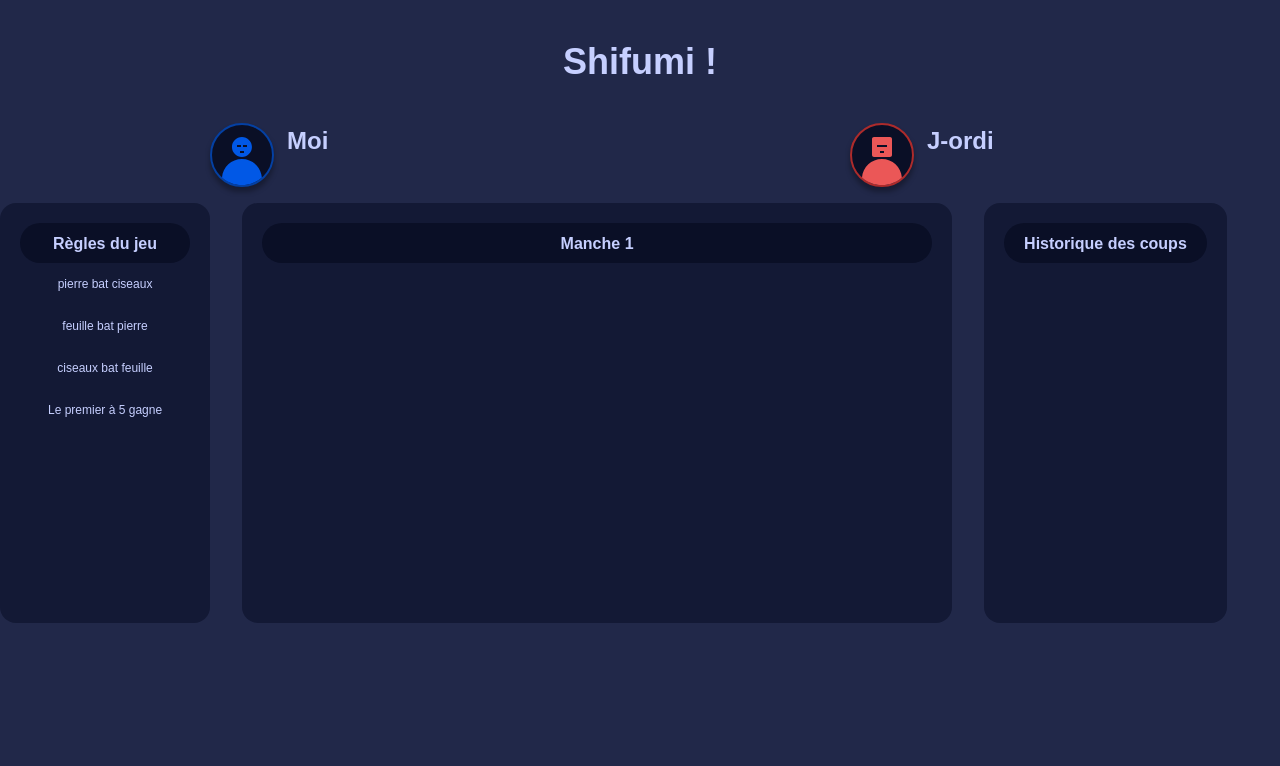
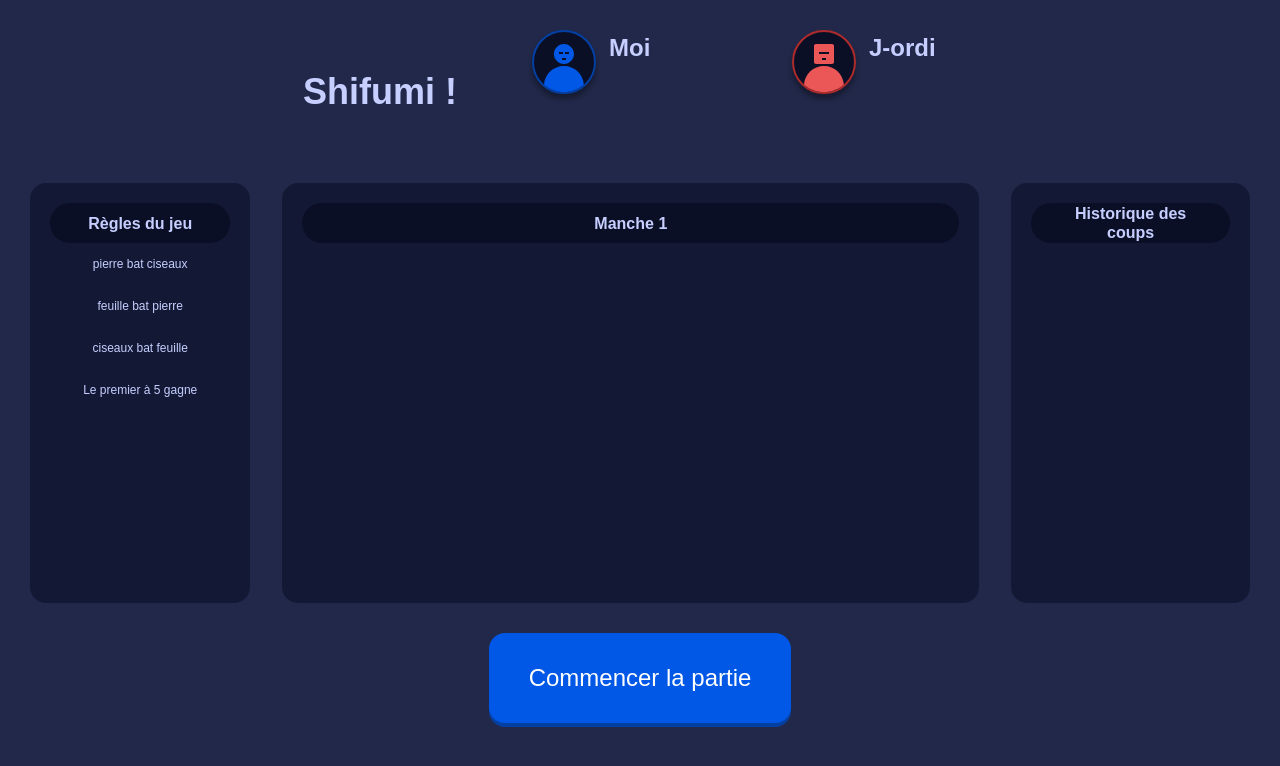
Before and after one commit to FranceHuon/shifumi, a React (Vite) app in the folder packages/webapp/: page / in a window 1280 px wide. Shown: the top 766 px of the page. Built offline with nearby package versions, Linux system fonts and the light colour scheme; a web font is replaced by a local one.

Commit message:
:art: button improvement

```diff
--- a/packages/webapp/src/components/GameLayout.tsx
+++ b/packages/webapp/src/components/GameLayout.tsx
@@ -1,4 +1,4 @@
-import { Flex } from '@chakra-ui/react';
+import { Flex, Wrap } from '@chakra-ui/react';
 import BoxLayout from './ui/BoxLayout';
 import BoxHeading from './ui/BoxHeading';
 import GameRulesContainer from './gameRules/GameRulesContainer';
@@ -7,7 +7,7 @@ import GameRules from './gameRules/GameRules';
 const GameLayout = () => {
 	return (
 		<Flex gap={8}>
-			<BoxLayout>
+			<BoxLayout width={224}>
 				<BoxHeading>Règles du jeu</BoxHeading>
 				<GameRulesContainer>
 					<GameRules rule="pierre bat ciseaux"></GameRules>
@@ -16,9 +16,11 @@ const GameLayout = () => {
 					<GameRules rule="Le premier à 5 gagne"></GameRules>
 				</GameRulesContainer>
 			</BoxLayout>
+
 			<BoxLayout width={710}>
 				<BoxHeading>Manche 1</BoxHeading>
 			</BoxLayout>
+
 			<BoxLayout>
 				<BoxHeading>Historique des coups</BoxHeading>
 			</BoxLayout>
--- a/packages/webapp/src/components/player/PlayerSection.tsx
+++ b/packages/webapp/src/components/player/PlayerSection.tsx
@@ -3,7 +3,6 @@ import { PropsWithChildren } from 'react';
 
 type PlayerSectionProps = PropsWithChildren<{
 	playerAvatar: React.ReactElement;
-	reverse?: boolean;
 }>;
 const PlayerSection = ({ playerAvatar, children }: PlayerSectionProps) => {
 	return (
--- a/packages/webapp/src/components/ui/AppLayout.tsx
+++ b/packages/webapp/src/components/ui/AppLayout.tsx
@@ -1,27 +1,27 @@
-import { Box, Flex, Center } from '@chakra-ui/react';
+import { Box, Flex, Center, Wrap, WrapItem } from '@chakra-ui/react';
 import GameTitle from './GameTitle';
+import GameLayout from '../GameLayout';
 import PlayerSection from '../player/PlayerSection';
+import PlayerName from '../player/PlayerName';
+import RobotAvatar from '../../assets/images/avatars/RobotAvatar';
 import HumanAvatar from '../../assets/images/avatars/HumanAvatar';
-import RobotAvatar from '../../assets/images/avatars/RobotAvatar';
-import GameLayout from '../GameLayout';
-import PlayerName from '../player/PlayerName';
+import BasicButton from './BasicButton';
 
 const AppLayout = () => {
 	return (
-		<Box>
-			<Center>
+		<Wrap spacing="30px" justify="center" padding="30px">
+			<WrapItem>
 				<GameTitle gameTitle="Shifumi !"></GameTitle>
-			</Center>
-			<Flex justifyContent="space-around">
+			</WrapItem>
 			<PlayerSection playerAvatar={<HumanAvatar />}>
 				<PlayerName name="Moi"></PlayerName>
 			</PlayerSection>
 			<PlayerSection playerAvatar={<RobotAvatar />}>
 				<PlayerName name="J-ordi"></PlayerName>
 			</PlayerSection>
-			</Flex>
 			<GameLayout></GameLayout>
-		</Box>
+			<BasicButton buttonTitle="Commencer la partie" />
+		</Wrap>
 	);
 };
 export default AppLayout;
--- a/packages/webapp/src/components/ui/BasicButton.tsx
+++ b/packages/webapp/src/components/ui/BasicButton.tsx
@@ -1,4 +1,4 @@
-import { Button, Box } from '@chakra-ui/react';
+import { Button, Text } from '@chakra-ui/react';
 
 type BasicButtonProps = {
 	leftIcon?: React.ReactElement;
@@ -8,24 +8,23 @@ type BasicButtonProps = {
 
 const BasicButton = ({ leftIcon, buttonTitle, width }: BasicButtonProps) => {
 	return (
-		<Box bg="primary.hardBlue" height={100} width={width} rounded="2xl">
 		<Button
 			bg="secondary.electricBlue"
 			leftIcon={leftIcon}
 			width={width}
 			height={90}
 			rounded="2xl"
-				color="tertiary.white"
 			variant="solid"
 			textAlign="left"
 			fontWeight={400}
 			fontSize={24}
 			padding={10}
+			boxShadow={`0 4px 0 0`}
+			color="primary.hardBlue"
 			_hover={{}}
 		>
-				{buttonTitle}
+			<Text color="tertiary.white">{buttonTitle}</Text>
 		</Button>
-		</Box>
 	);
 };
 
```
Also changed, not shown: packages/webapp/src/components/ui/MiddleBoxLayout.tsx (added), packages/webapp/src/views/StartGame.tsx (added), 1 other file (tests, documents, lock files or other folders). Lines whose indentation alone changed are shown as unchanged.
